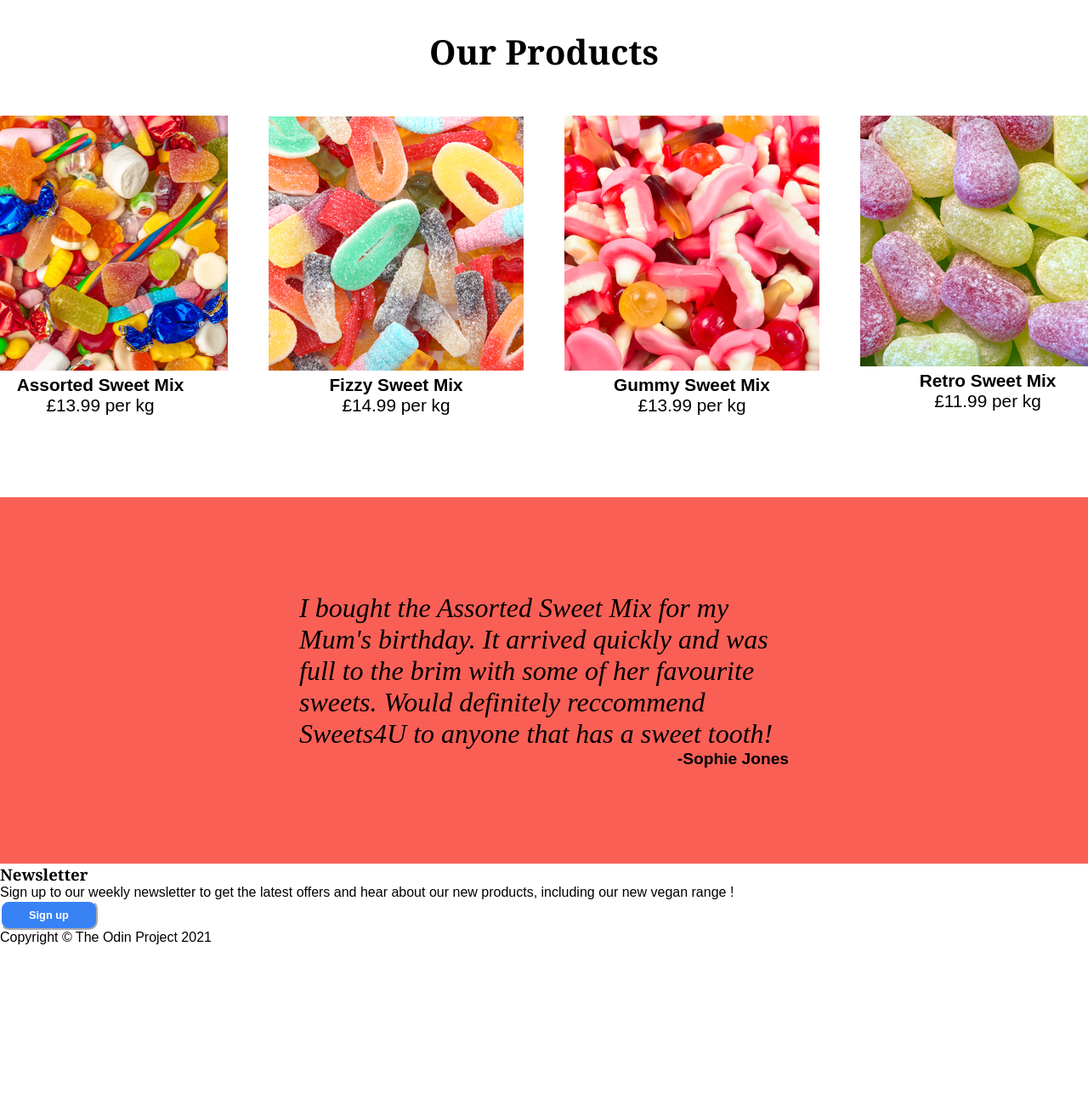
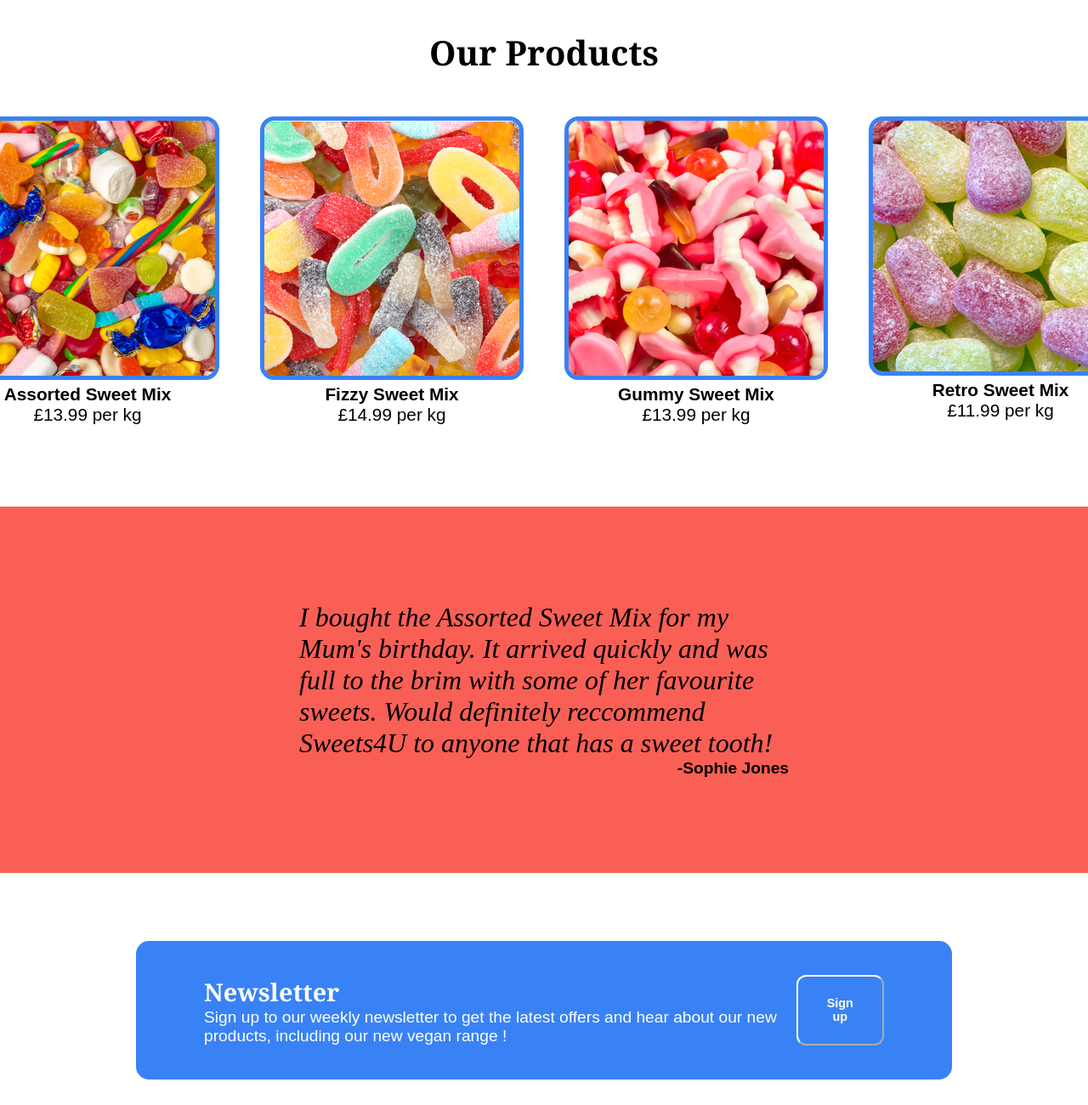
Before and after one commit to charlottelambe/odin-landing-page-project, a plain HTML site: page index.html in a window 1280 px wide. Shown: the part 780-2080 px from the top of the page at 85% size. Before the commit the page ends 1892 px from the top, so only its background shows below. Drawn offline with Linux system fonts and the light colour scheme.

Commit message:
Update style.css
section 4 styling complete

```diff
--- a/style.css
+++ b/style.css
@@ -100,7 +100,7 @@ button {
 	color: #fff;
 	border-color: #fff;
 	border-radius: 0.8em;
-	font-size: 0.8rem;
+	font-size: 0.9rem;
 	font-weight: 700;
 	padding: 0.5rem 2rem 0.5rem 2rem;
 	cursor: pointer;
@@ -135,6 +135,11 @@ h2 {
 	font-size: 1.3rem;
 }
 
+.box > img {
+	border-radius:0.8em;
+	border: 5px solid #3882F6;
+}
+
 .section-three {
 	background-color: #FA5F55;
 	padding: 7rem;
@@ -156,3 +161,20 @@ h2 {
 	text-align: right;
 
 }
+
+.section-four {
+	margin: 5rem 10rem 5rem 10rem;
+}
+
+.container {
+	background-color: #3882F6;
+	padding: 2.5rem 5rem 2.5rem 5rem;
+	display: flex;
+	justify-content: space-around;
+	color: #fff;
+	font-size: 1.2rem;
+	border-radius: 0.8em;
+}
+h3 {
+	font-size: 1.8rem;
+}
```
